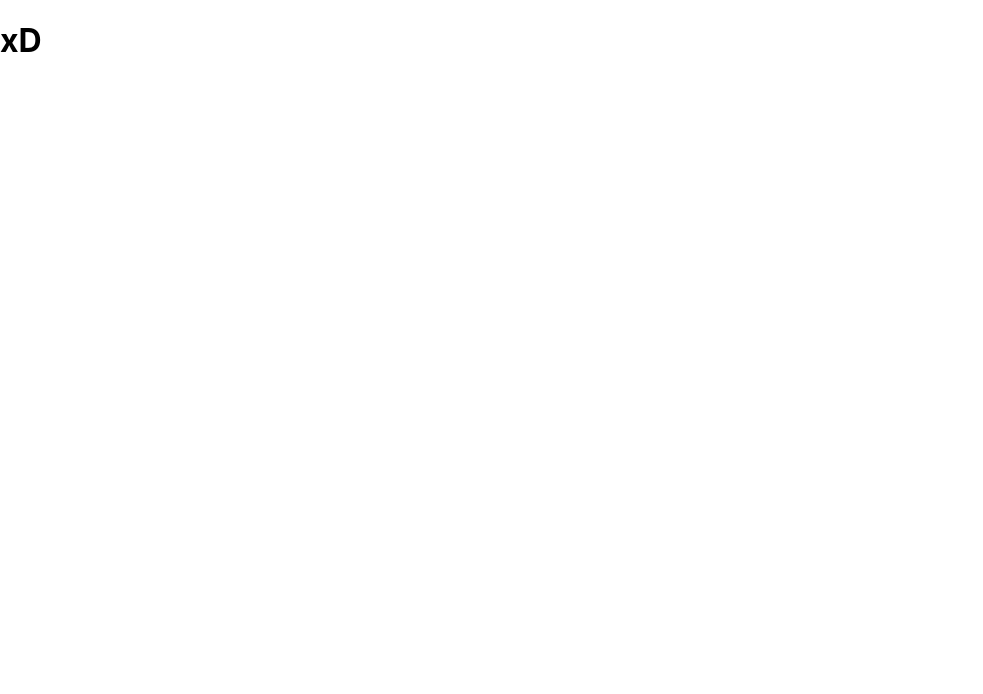
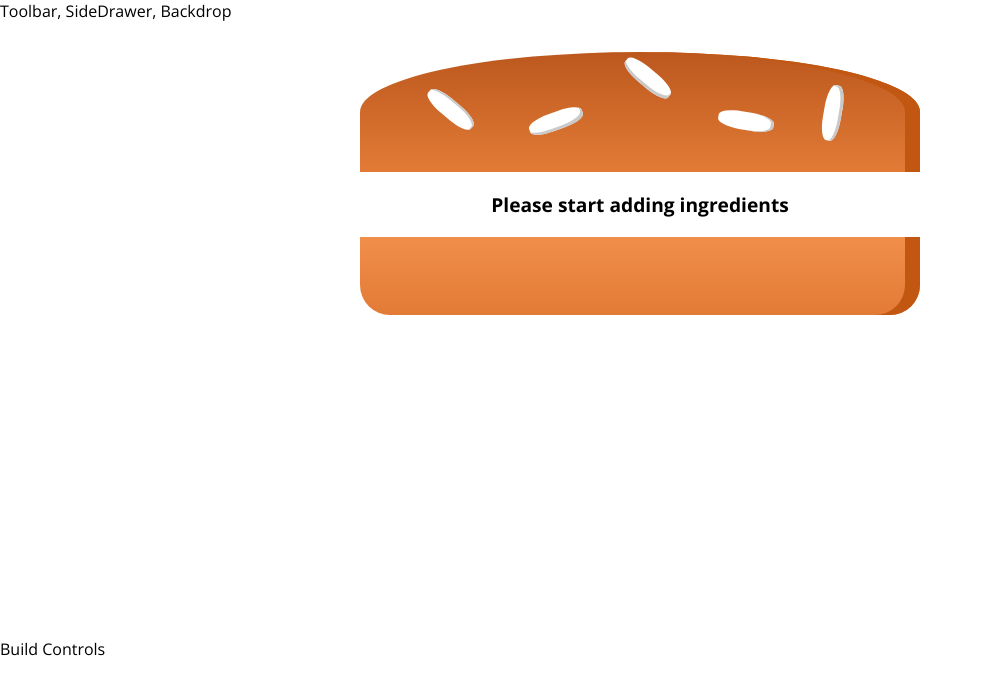
Before and after one commit to Karol-Perec/sandwich-app, a React (Create React App) app: page / in a window 1280 px wide. Shown: the top 694 px of the page, without its empty margins (0-983 px from the left). Built offline with nearby package versions, Linux system fonts and the light colour scheme.

Commit message:
Add sandwich code and style

```diff
--- a/package.json
+++ b/package.json
@@ -6,6 +6,7 @@
     "@testing-library/jest-dom": "^4.2.4",
     "@testing-library/react": "^9.5.0",
     "@testing-library/user-event": "^7.2.1",
+    "prop-types": "^15.7.2",
     "react": "^16.13.1",
     "react-dom": "^16.13.1",
     "react-scripts": "3.4.1"
--- a/src/App.js
+++ b/src/App.js
@@ -1,9 +1,14 @@
 import React from 'react';
+
+import Layout from './components/Layout/Layout';
+import SandwichBuilder from './containters/SandwichBuilder/SandwichBuilder';
 
 function App() {
   return (
     <div>
-      <h1>xD</h1>
+      <Layout>
+        <SandwichBuilder />
+      </Layout>
     </div>
   );
 }
--- /dev/null
+++ b/src/components/Layout/Layout.js
@@ -0,0 +1,12 @@
+import React from 'react';
+
+import classes from './Layout.module.css';
+
+const layout = (props) => (
+  <>
+    <div>Toolbar, SideDrawer, Backdrop</div>
+    <main className={classes.Content}>{props.children}</main>
+  </>
+);
+
+export default layout;
--- /dev/null
+++ b/src/components/Layout/Layout.module.css
@@ -0,0 +1,3 @@
+.Content {
+  margin-top: 16px;
+}
--- /dev/null
+++ b/src/components/Sandwich/Ingredient/Ingredient.js
@@ -0,0 +1,42 @@
+import React from 'react';
+import PropTypes from 'prop-types';
+
+import classes from './Ingredient.module.css';
+
+const ingredient = (props) => {
+  let ingredient = null;
+  switch (props.type) {
+    case 'bread-bottom':
+      ingredient = <div className={classes.BreadBottom}></div>;
+      break;
+    case 'bread-top':
+      ingredient = (
+        <div className={classes.BreadTop}>
+          <div className={classes.Seeds1}></div>
+          <div className={classes.Seeds2}></div>
+        </div>
+      );
+      break;
+    case 'ham':
+      ingredient = <div className={classes.Ham}></div>;
+      break;
+    case 'cheese':
+      ingredient = <div className={classes.Cheese}></div>;
+      break;
+    case 'salad':
+      ingredient = <div className={classes.Salad}></div>;
+      break;
+    case 'bacon':
+      ingredient = <div className={classes.Bacon}></div>;
+      break;
+    default:
+      ingredient = null;
+  }
+  return ingredient;
+};
+
+ingredient.propTypes = {
+  type: PropTypes.string.isRequired,
+};
+
+export default ingredient;
--- /dev/null
+++ b/src/components/Sandwich/Ingredient/Ingredient.module.css
@@ -0,0 +1,112 @@
+.BreadBottom {
+  height: 13%;
+  width: 80%;
+  background: linear-gradient(#f08e4a, #e27b36);
+  border-radius: 0 0 30px 30px;
+  box-shadow: inset -15px 0 #c15711;
+  margin: 2% auto;
+}
+
+.BreadTop {
+  height: 20%;
+  width: 80%;
+  background: linear-gradient(#bc581e, #e27b36);
+  border-radius: 50% 50% 0 0;
+  box-shadow: inset -15px 0 #c15711;
+  margin: 2% auto;
+  position: relative;
+}
+
+.Seeds1 {
+  width: 10%;
+  height: 15%;
+  position: absolute;
+  background-color: white;
+  left: 30%;
+  top: 50%;
+  border-radius: 40%;
+  transform: rotate(-20deg);
+  box-shadow: inset -2px -3px #c9c9c9;
+}
+
+.Seeds1:after {
+  content: '';
+  width: 100%;
+  height: 100%;
+  position: absolute;
+  background-color: white;
+  left: -170%;
+  top: -260%;
+  border-radius: 40%;
+  transform: rotate(60deg);
+  box-shadow: inset -1px 2px #c9c9c9;
+}
+
+.Seeds1:before {
+  content: '';
+  width: 100%;
+  height: 100%;
+  position: absolute;
+  background-color: white;
+  left: 180%;
+  top: -50%;
+  border-radius: 40%;
+  transform: rotate(60deg);
+  box-shadow: inset -1px -3px #c9c9c9;
+}
+
+.Seeds2 {
+  width: 10%;
+  height: 15%;
+  position: absolute;
+  background-color: white;
+  left: 64%;
+  top: 50%;
+  border-radius: 40%;
+  transform: rotate(10deg);
+  box-shadow: inset -3px 0 #c9c9c9;
+}
+
+.Seeds2:before {
+  content: '';
+  width: 100%;
+  height: 100%;
+  position: absolute;
+  background-color: white;
+  left: 150%;
+  top: -130%;
+  border-radius: 40%;
+  transform: rotate(90deg);
+  box-shadow: inset 1px 3px #c9c9c9;
+}
+
+.Ham {
+  width: 80%;
+  height: 4.5%;
+  background: linear-gradient(#d79596, #c87778);
+  margin: 2% auto;
+  border-radius: 15px;
+}
+
+.Cheese {
+  width: 90%;
+  height: 4.5%;
+  margin: 2% auto;
+  background: linear-gradient(#f4d004, #d6bb22);
+  border-radius: 20px;
+}
+
+.Salad {
+  width: 85%;
+  height: 7%;
+  margin: 2% auto;
+  background: linear-gradient(#228c1d, #91ce50);
+  border-radius: 20px;
+}
+
+.Bacon {
+  width: 80%;
+  height: 3%;
+  background: linear-gradient(#bf3813, #c45e38);
+  margin: 2% auto;
+}
--- /dev/null
+++ b/src/components/Sandwich/Sandwich.js
@@ -0,0 +1,28 @@
+import React from 'react';
+
+import classes from './Sandwich.module.css';
+import Ingredient from './Ingredient/Ingredient';
+
+const sandwich = (props) => {
+  let ingredients = Object.keys(props.ingredients)
+    .map((ingredientName) => {
+      return [...Array(props.ingredients[ingredientName])].map((_, idx) => (
+        <Ingredient key={ingredientName + idx} type={ingredientName} />
+      ));
+    })
+    .reduce((arr, el) => arr.concat(el), []);
+
+  if (ingredients.length === 0) {
+    ingredients = <p>Please start adding ingredients</p>;
+  }
+
+  return (
+    <div className={classes.Sandwich}>
+      <Ingredient type="bread-top" />
+      {ingredients}
+      <Ingredient type="bread-bottom" />
+    </div>
+  );
+};
+
+export default sandwich;
--- /dev/null
+++ b/src/components/Sandwich/Sandwich.module.css
@@ -0,0 +1,30 @@
+.Sandwich {
+  width: 100%;
+  margin: auto;
+  height: 250px;
+  overflow: scroll;
+  text-align: center;
+  font-weight: bold;
+  font-size: 1.2rem;
+}
+
+@media (max-width: 500px) and (min-height: 400px) {
+  .Sandwich {
+    width: 350px;
+    height: 300px;
+  }
+}
+
+@media (min-width: 500px) and (min-height: 401px) {
+  .Sandwich {
+    width: 450px;
+    height: 400px;
+  }
+}
+
+@media (min-width: 1000px) and (min-height: 700px) {
+  .Sandwich {
+    width: 700px;
+    height: 600px;
+  }
+}
--- /dev/null
+++ b/src/containters/SandwichBuilder/SandwichBuilder.js
@@ -0,0 +1,25 @@
+import React, { Component } from 'react';
+
+import Sandwich from './../../components/Sandwich/Sandwich';
+
+class SandwichBuilder extends Component {
+  state = {
+    ingredients: {
+      salad: 0,
+      bacon: 0,
+      cheese: 0,
+      ham: 0,
+    },
+  };
+
+  render() {
+    return (
+      <>
+        <Sandwich ingredients={this.state.ingredients} />
+        <div>Build Controls</div>
+      </>
+    );
+  }
+}
+
+export default SandwichBuilder;
--- a/src/index.css
+++ b/src/index.css
@@ -1,13 +1,6 @@
 body {
   margin: 0;
-  font-family: -apple-system, BlinkMacSystemFont, 'Segoe UI', 'Roboto', 'Oxygen',
-    'Ubuntu', 'Cantarell', 'Fira Sans', 'Droid Sans', 'Helvetica Neue',
-    sans-serif;
+  font-family: 'Open Sans', sans-serif;
   -webkit-font-smoothing: antialiased;
   -moz-osx-font-smoothing: grayscale;
 }
-
-code {
-  font-family: source-code-pro, Menlo, Monaco, Consolas, 'Courier New',
-    monospace;
-}
```
